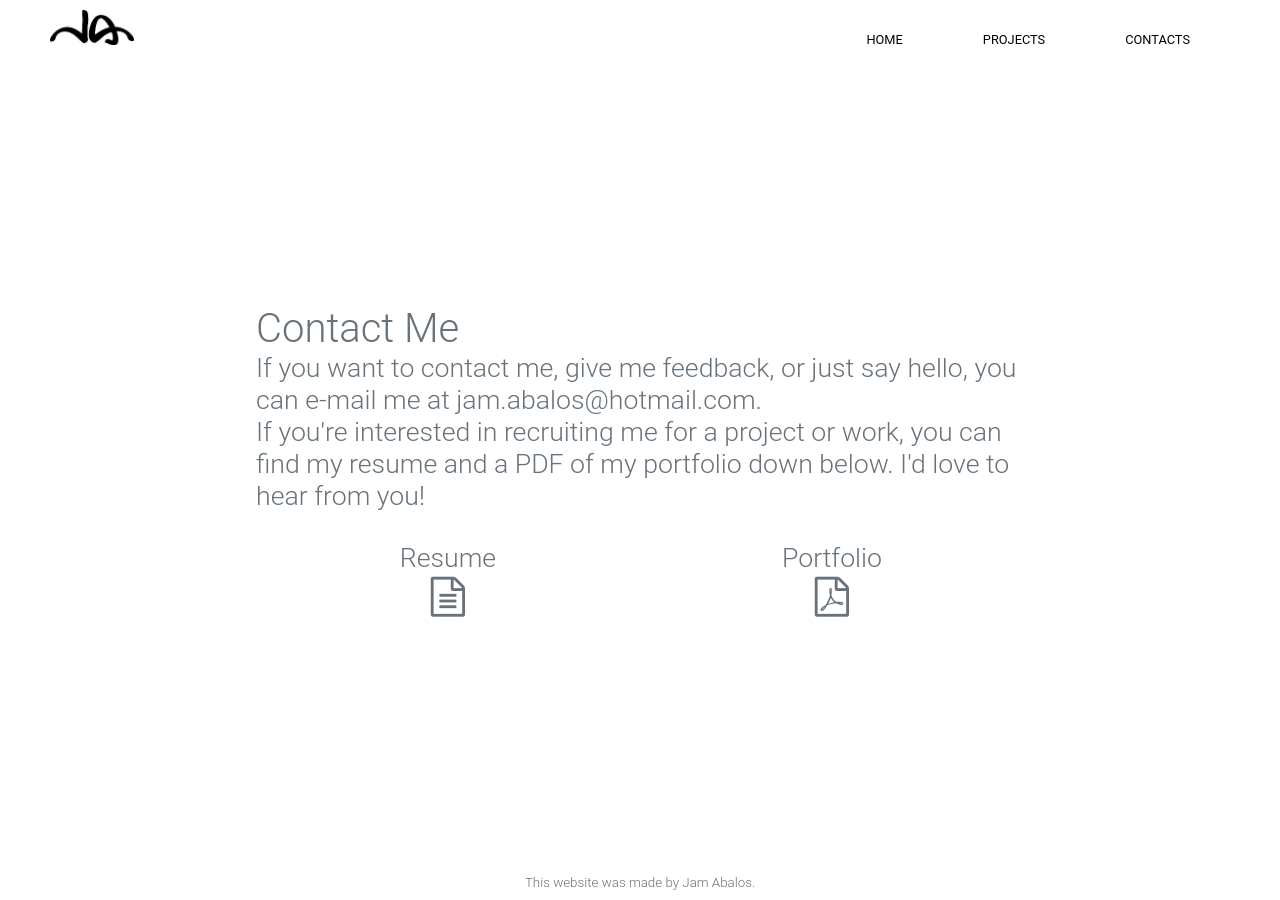
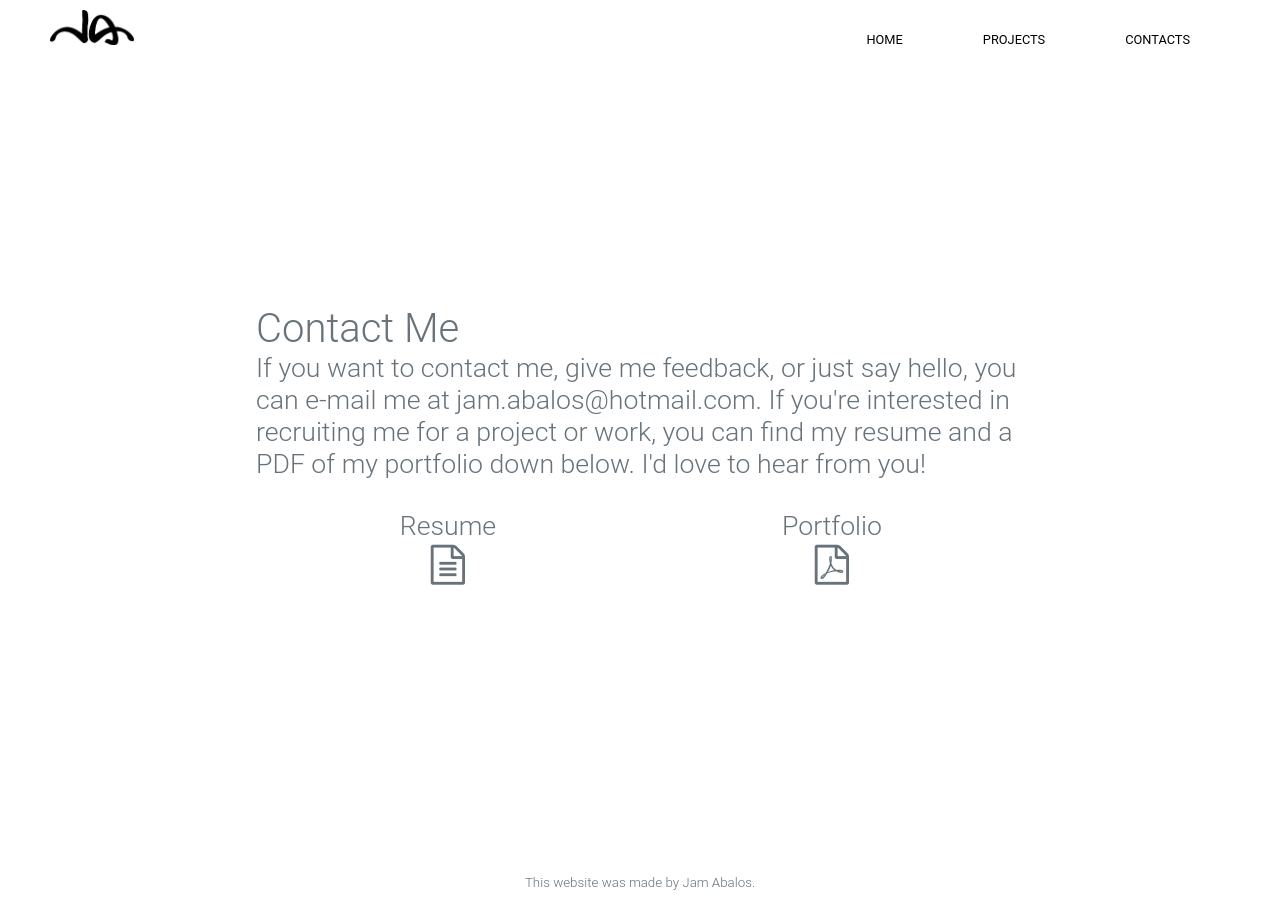
Before and after one commit to JamAbalos/PortfolioJam, a Jekyll site: the page built from index.html, in a window 1280 px wide and 900 px high, scrolled down 1278 px. Built offline with Jekyll 4.4.1, drawn with Linux system fonts in a browser that asks for light colours; nearby versions of some CDN libraries; comment, search, counter and statistics services are not loaded; some of the changed text lies outside the part shown.

```diff
--- a/index.html
+++ b/index.html
@@ -88,8 +88,7 @@ layout: default
 <div class="contact-me" id="contact">
 
 	<h1>Contact Me</h1>
-	<p>If you want to contact me, give me feedback, or just say hello, you can e-mail me at jam.abalos@hotmail.com.</p>
-	<p>If you're interested in recruiting me for a project or work, you can find my resume and a PDF of my portfolio down below. I'd love to hear from you!</p>
+	<p>If you want to contact me, give me feedback, or just say hello, you can e-mail me at jam.abalos@hotmail.com. If you're interested in recruiting me for a project or work, you can find my resume and a PDF of my portfolio down below. I'd love to hear from you!</p>
 
 	<div class="grid">
 		<div class="unit resume-box [ xs-1-2 ]">
```
Also changed, not shown: other parts of index.html (+1 -1 lines).
